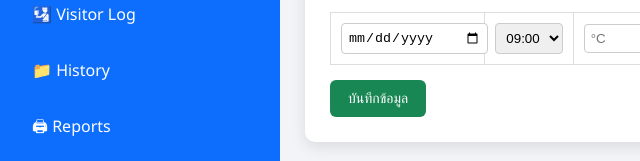
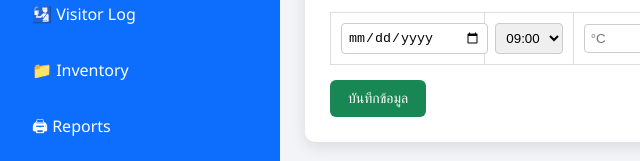
Before and after one commit to Pompatcha/office-system, a plain HTML site: page temperature.html in a window 1280 px wide. Shown: the part 220-381 px from the top of the page, 0-640 px from the left. Drawn offline with Linux system fonts and the light colour scheme.

Commit message:
inventory.html

```diff
--- a/temperature.html
+++ b/temperature.html
@@ -157,7 +157,7 @@ button {
         <a href="index.html" class="active">🏠 Dashboard</a>
         <a href="temperature.html">🌡 Temperature Control</a>
         <a href="visitor.html">🛂 Visitor Log</a>
-        <a href="history.html">📁 History</a>
+        <a href="inventory.html">📁 Inventory</a>
         <a href="report.html">🖨 Reports</a>
         <a href="quotation.html">🖨 Quotation</a>
         <a href="invoice.html">🖨 Invoice</a>
```
